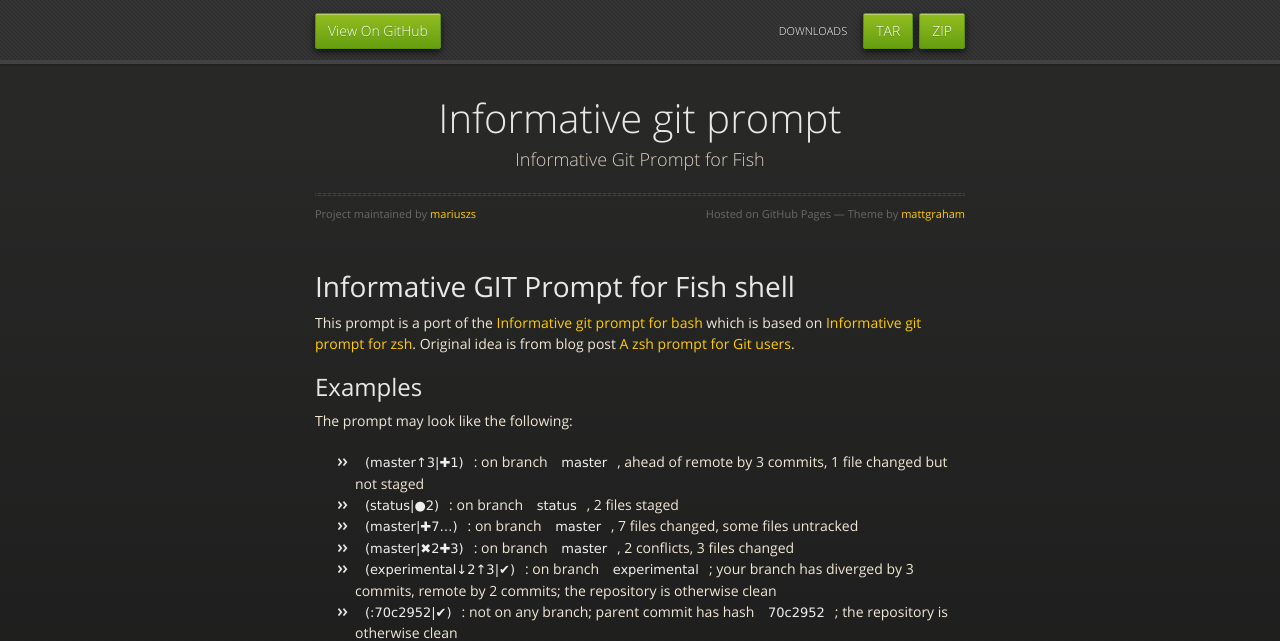
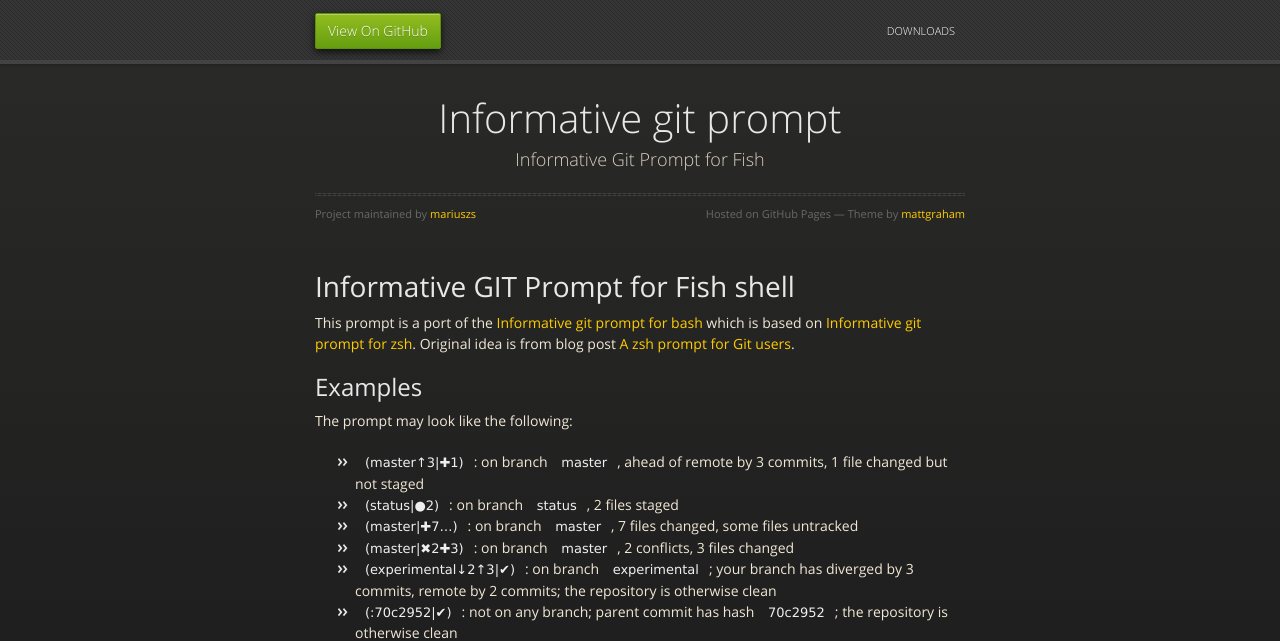
Before and after one commit to mariuszs/informative_git_prompt, a plain HTML site: page index.html in a window 1280 px wide. Shown: the top 641 px of the page. Drawn offline with nearby package versions, Linux system fonts and the light colour scheme.

Commit message:
no download yet

```diff
--- a/index.html
+++ b/index.html
@@ -21,8 +21,8 @@
       <div id="header">
         <nav>
           <li class="fork"><a href="https://github.com/mariuszs/informative_git_prompt">View On GitHub</a></li>
-          <li class="downloads"><a href="https://github.com/mariuszs/informative_git_prompt/zipball/master">ZIP</a></li>
-          <li class="downloads"><a href="https://github.com/mariuszs/informative_git_prompt/tarball/master">TAR</a></li>
+<!--          <li class="downloads"><a href="https://github.com/mariuszs/informative_git_prompt/zipball/master">ZIP</a></li>
+          <li class="downloads"><a href="https://github.com/mariuszs/informative_git_prompt/tarball/master">TAR</a></li>-->
           <li class="title">DOWNLOADS</li>
         </nav>
       </div><!-- end header -->
```
